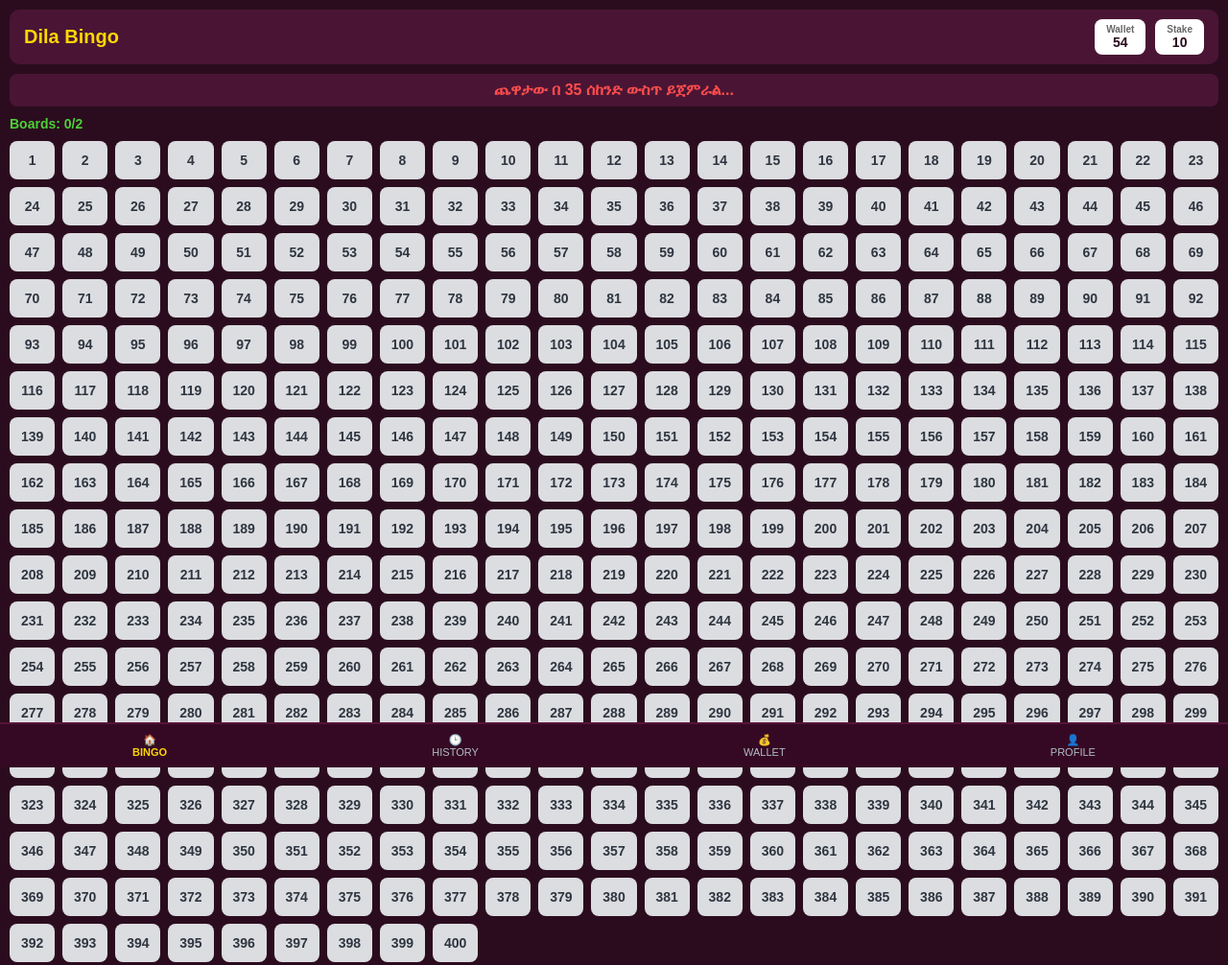
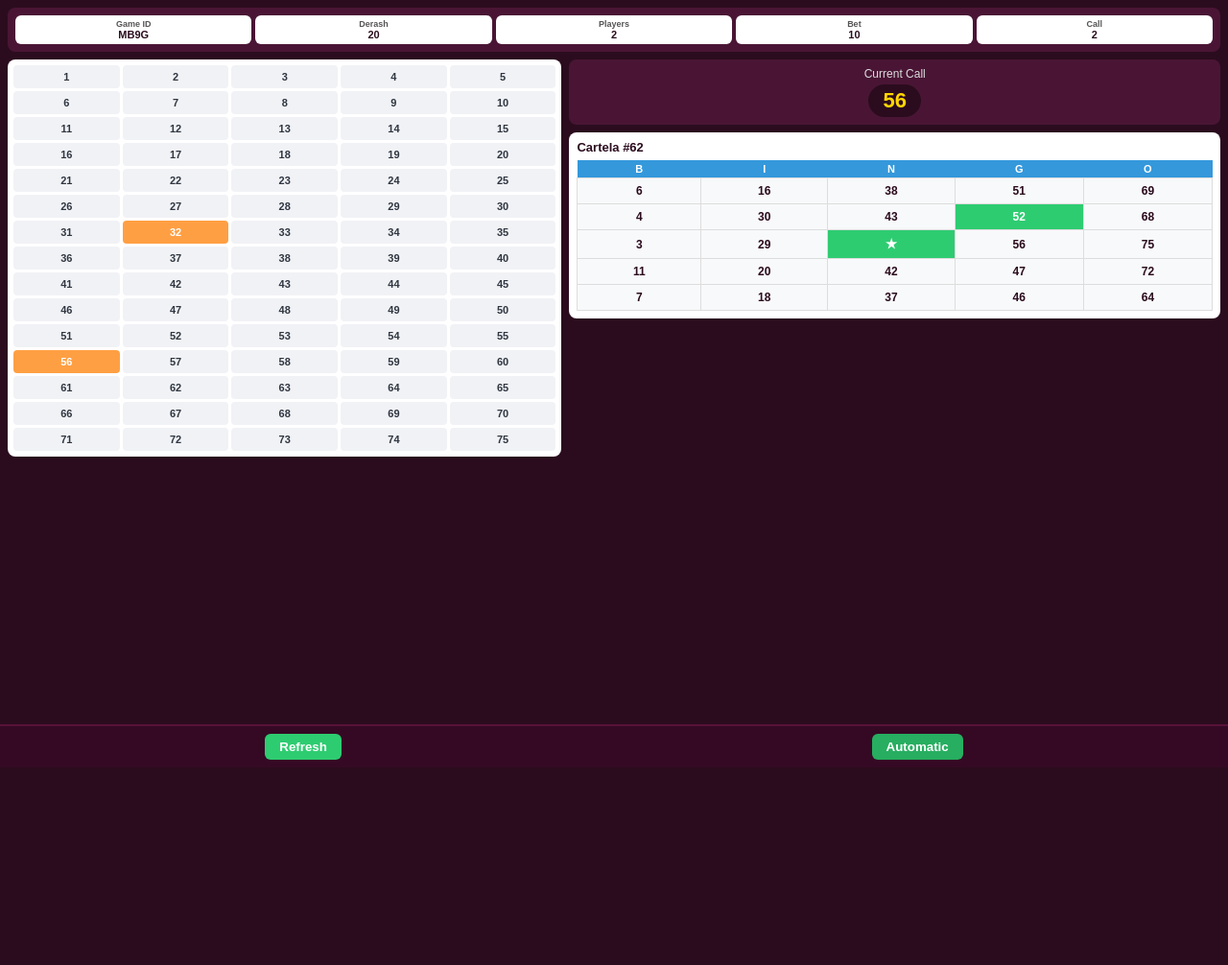
Before and after one commit to dilayp37-cmd/dila-bingo, a website: page index.html in a window 1280 px wide. Shown: the whole page at 96% size. After the commit the page ends 800 px from the top, so only its background shows below. Drawn offline with Linux system fonts and the light colour scheme.

Commit message:
Update index.html

```diff
--- a/index.html
+++ b/index.html
@@ -10,77 +10,120 @@
             color: #ffffff;
             font-family: Arial, sans-serif;
             margin: 0;
-            padding: 10px;
-            padding-bottom: 70px;
+            padding: 8px;
+            padding-bottom: 60px;
         }
-        .header-top {
-            display: flex;
-            justify-content: space-between;
-            align-items: center;
+        .top-stats {
+            display: grid;
+            grid-template-columns: repeat(5, 1fr);
+            gap: 4px;
             background: #4a1535;
-            padding: 10px 15px;
-            border-radius: 10px;
-            margin-bottom: 10px;
+            padding: 8px;
+            border-radius: 8px;
+            margin-bottom: 8px;
+            text-align: center;
         }
-        .title {
-            color: #ffd700;
-            font-size: 20px;
+        .stat-box {
+            background: #ffffff;
+            color: #2b0c1e;
+            padding: 4px 2px;
+            border-radius: 6px;
+            font-size: 11px;
             font-weight: bold;
         }
-        .stats-box {
+        .stat-box span {
+            display: block;
+            font-size: 9px;
+            color: #555;
+        }
+        .game-layout {
             display: flex;
-            gap: 10px;
+            gap: 8px;
         }
-        .stat-card {
+        /* የግራ በኩል የቁጥሮች ሰንጠረዥ (1-75) */
+        .caller-grid {
+            flex: 1;
+            display: grid;
+            grid-template-columns: repeat(5, 1fr);
+            gap: 3px;
             background: #ffffff;
-            color: #2b0c1e;
-            padding: 5px 12px;
+            padding: 6px;
             border-radius: 8px;
+        }
+        .call-cell {
+            background: #f1f2f6;
+            color: #2f3640;
             text-align: center;
+            padding: 6px 0;
+            font-size: 11px;
             font-weight: bold;
-            font-size: 14px;
+            border-radius: 4px;
         }
-        .stat-card span {
-            display: block;
-            font-size: 10px;
-            color: #666;
+        .call-cell.active {
+            background: #ff9f43;
+            color: #fff;
         }
-        .timer-box {
-            font-size: 16px;
-            color: #ff4d4d;
-            font-weight: bold;
-            margin: 8px 0;
+        /* የቀኝ በኩል የካርቴላ እና የጥሪ ማሳያ */
+        .right-section {
+            flex: 1.2;
+            display: flex;
+            flex-direction: column;
+            gap: 8px;
+        }
+        .current-call-card {
             background: #4a1535;
             padding: 8px;
             border-radius: 8px;
             text-align: center;
         }
-        .boards-info {
-            color: #4cd137;
+        .current-number {
+            font-size: 22px;
+            color: #ffd700;
+            font-weight: bold;
+            background: #2b0c1e;
+            display: inline-block;
+            padding: 4px 15px;
+            border-radius: 20px;
+            margin-top: 4px;
+        }
+        .cartela-container {
+            background: #ffffff;
+            color: #2b0c1e;
+            padding: 8px;
+            border-radius: 8px;
+        }
+        .cartela-title {
+            font-size: 13px;
+            font-weight: bold;
+            color: #2b0c1e;
+            margin-bottom: 6px;
+        }
+        .bingo-table {
+            width: 100%;
+            border-collapse: collapse;
+        }
+        .bingo-table th {
+            background: #3498db;
+            color: white;
+            font-size: 11px;
+            padding: 3px;
+        }
+        .bingo-table td {
+            border: 1px solid #ddd;
+            text-align: center;
+            padding: 6px 0;
+            font-size: 12px;
+            font-weight: bold;
+            background: #f8f9fa;
+        }
+        .bingo-table td.marked {
+            background: #2ecc71;
+            color: white;
+        }
+        .bingo-table td.star {
+            background: #2ecc71;
+            color: white;
             font-size: 14px;
-            margin: 10px 0;
-            font-weight: bold;
-            text-align: left;
-        }
-        .grid-container {
-            display: grid;
-            grid-template-columns: repeat(auto-fill, minmax(45px, 1fr));
-            gap: 8px;
-        }
-        .board-btn {
-            background: #dcdde1;
-            color: #2f3640;
-            border: none;
-            border-radius: 8px;
-            padding: 12px 0;
-            font-size: 14px;
-            font-weight: bold;
-            cursor: pointer;
-            transition: 0.2s;
-        }
-        .board-btn.selected {
-            background: #4cd137;
-            color: #fff;
         }
         .bottom-nav {
             position: fixed;
@@ -90,97 +133,104 @@
             background: #350924;
             display: flex;
             justify-content: space-around;
-            padding: 10px 0;
+            padding: 8px 0;
             border-top: 2px solid #57133a;
         }
-        .nav-item {
-            color: #b2bec3;
-            text-align: center;
-            font-size: 11px;
+        .nav-btn {
+            background: #2ecc71;
+            color: white;
+            border: none;
+            padding: 6px 15px;
+            border-radius: 6px;
+            font-weight: bold;
             cursor: pointer;
-        }
-        .nav-item.active {
-            color: #ffd700;
-            font-weight: bold;
         }
     </style>
 </head>
 <body>
 
-    <div class="header-top">
-        <div class="title">Dila Bingo</div>
-        <div class="stats-box">
-            <div class="stat-card">
-                <span>Wallet</span>
-                54
+    <!-- የላይኛውን መረጃዎች ሰንጠረዥ -->
+    <div class="top-stats">
+        <div class="stat-box"><span>Game ID</span>MB9G</div>
+        <div class="stat-box"><span>Derash</span>20</div>
+        <div class="stat-box"><span>Players</span>2</div>
+        <div class="stat-box"><span>Bet</span>10</div>
+        <div class="stat-box" id="call-count"><span>Call</span>0</div>
+    </div>
+
+    <div class="game-layout">
+        <!-- የግራ በኩል የቁጥሮች ሰሌዳ (1 እስከ 75) -->
+        <div class="caller-grid" id="callerGrid"></div>
+
+        <!-- የቀኝ በኩል ማሳያ -->
+        <div class="right-section">
+            <div class="current-call-card">
+                <div style="font-size: 12px; color: #ddd;">Current Call</div>
+                <div class="current-number" id="currentNumDisp">--</div>
             </div>
-            <div class="stat-card">
-                <span>Stake</span>
-                10
+
+            <!-- የካርቴላ ማሳያ -->
+            <div class="cartela-container">
+                <div class="cartela-title">Cartela #62</div>
+                <table class="bingo-table">
+                    <tr><th>B</th><th>I</th><th>N</th><th>G</th><th>O</th></tr>
+                    <tr><td>6</td><td>16</td><td>38</td><td>51</td><td>69</td></tr>
+                    <tr><td>4</td><td>30</td><td>43</td><td class="marked">52</td><td>68</td></tr>
+                    <tr><td>3</td><td>29</td><td class="star">★</td><td>56</td><td>75</td></tr>
+                    <tr><td>11</td><td>20</td><td>42</td><td>47</td><td>72</td></tr>
+                    <tr><td>7</td><td>18</td><td>37</td><td>46</td><td>64</td></tr>
+                </table>
             </div>
         </div>
     </div>
 
-    <div class="timer-box" id="timer-display">
-        ጨዋታው በ <span id="countdown">40</span> ሰከንድ ውስጥ ይጀምራል...
-    </div>
-
-    <div class="boards-info" id="boardsCountText">Boards: 0/2</div>
-
-    <div class="grid-container" id="boardsGrid"></div>
-
     <div class="bottom-nav">
-        <div class="nav-item active">🏠<br>BINGO</div>
-        <div class="nav-item">🕒<br>HISTORY</div>
-        <div class="nav-item">💰<br>WALLET</div>
-        <div class="nav-item">👤<br>PROFILE</div>
+        <button class="nav-btn" onclick="location.reload()">Refresh</button>
+        <button class="nav-btn" style="background: #27ae60;" id="autoBtn">Automatic</button>
     </div>
 
     <script>
-        const grid = document.getElementById('boardsGrid');
-        const countText = document.getElementById('boardsCountText');
-        let selectedCount = 0;
-        let selectedBoards = [];
-
-        for (let i = 1; i <= 400; i++) {
-            const btn = document.createElement('button');
-            btn.className = 'board-btn';
-            btn.innerText = i;
-
-            btn.onclick = () => {
-                if (btn.classList.contains('selected')) {
-                    btn.classList.remove('selected');
-                    selectedCount--;
-                    selectedBoards = selectedBoards.filter(item => item !== i);
-                } else {
-                    if (selectedCount >= 2) {
-                        alert("ከ 2 ቦርድ በላይ መምረጥ አይችሉም!");
-                        return;
-                    }
-                    btn.classList.add('selected');
-                    selectedCount++;
-                    selectedBoards.push(i);
-                }
-                countText.innerText = `Boards: ${selectedCount}/2`;
-            };
-
-            grid.appendChild(btn);
+        // የግራውን ሰሌዳ ከ 1 እስከ 75 መሙላት
+        const callerGrid = document.getElementById('callerGrid');
+        const cells = {};
+        for (let i = 1; i <= 75; i++) {
+            const cell = document.createElement('div');
+            cell.className = 'call-cell';
+            cell.innerText = i;
+            callerGrid.appendChild(cell);
+            cells[i] = cell;
         }
 
-        let timeLeft = 40;
-        const countdownEl = document.getElementById("countdown");
-        const timerBox = document.getElementById("timer-display");
+        // አውቶማቲክ ቁጥሮችን እየጠራ ማሳየት
+        let calledNumbers = [];
+        let callCountEl = document.getElementById('call-count');
+        let currentNumDisp = document.getElementById('currentNumDisp');
 
-        const timerInterval = setInterval(() => {
-            timeLeft--;
-            if (countdownEl) {
-                countdownEl.innerText = timeLeft;
-            }
-            if (timeLeft <= 0) {
-                clearInterval(timerInterval);
-                timerBox.innerHTML = "<span style='color: #4cd137;'>ጨዋታው ጀምሯል!</span>";
-            }
-        }, 1000);
+        function startCalling() {
+            let interval = setInterval(() => {
+                if (calledNumbers.length >= 75) {
+                    clearInterval(interval);
+                    return;
+                }
+                let randomNum;
+                do {
+                    randomNum = Math.floor(Math.random() * 75) + 1;
+                } while (calledNumbers.includes(randomNum));
+
+                calledNumbers.push(randomNum);
+                currentNumDisp.innerText = randomNum;
+                callCountEl.innerHTML = `<span>Call</span>${calledNumbers.length}`;
+
+                if (cells[randomNum]) {
+                    cells[randomNum].classList.add('active');
+                }
+            }, 2000); // በየ 2 ሰከንዱ ቁጥር ይጠራል
+        }
+
+        // ጨዋታው እንደገባ በራሱ እንዲጀምር ማድረግ
+        window.onload = () => {
+            startCalling();
+        };
     </script>
 
 </body>
```
